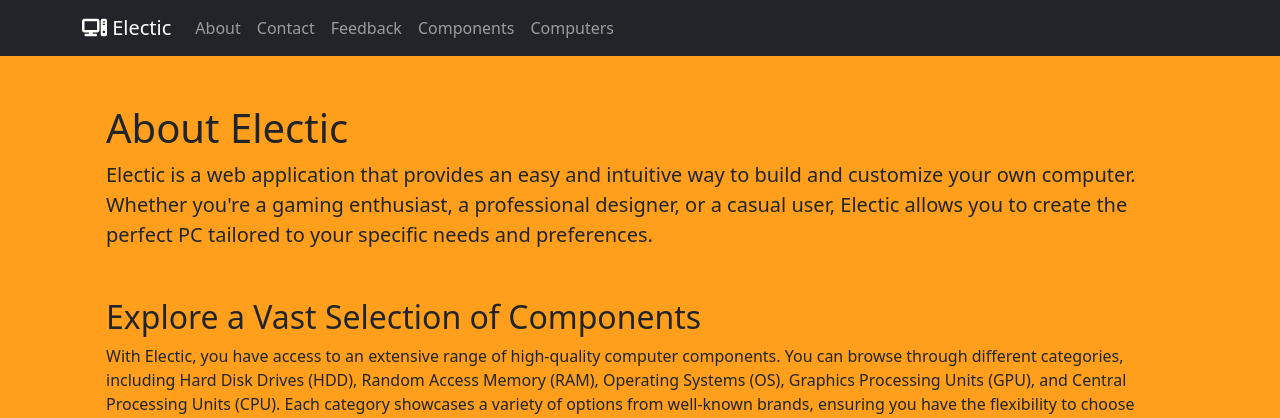
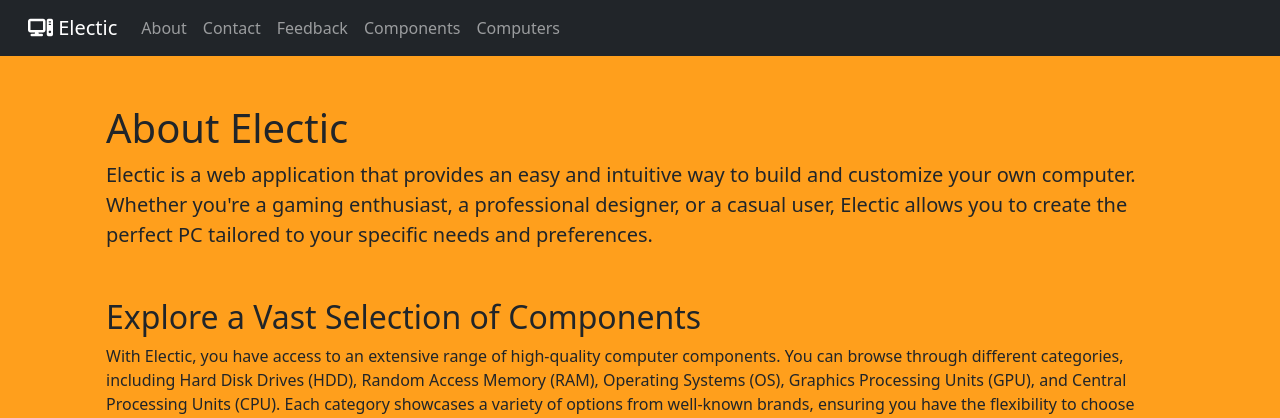
Before and after one commit to sajjadsalman/Electic---Ecommerce-Store-for-PC-build-and-buy, a Django app: page /part3/about/ in a window 1280 px wide. Shown: the top 418 px of the page. Run offline with Django 4.2, Linux system fonts and the light colour scheme; some libraries are stand-ins or nearby versions.

Commit message:
Update base.html

```diff
--- a/part3/templates/part3/base.html
+++ b/part3/templates/part3/base.html
@@ -37,7 +37,7 @@
 <body>
     <!-- Add Bootstrap navigation bar -->
     <nav class="navbar navbar-expand-lg navbar-dark bg-dark">
-        <div class="container">
+        <div class="container" style="margin-left: 1rem;">
             <a class="navbar-brand" href="{% url 'main_page' %}"><i class="fa-solid fa-computer"></i> Electic</a>
             <button class="navbar-toggler" type="button" data-bs-toggle="collapse" data-bs-target="#navbarNav"
                 aria-controls="navbarNav" aria-expanded="false" aria-label="Toggle navigation">
```
